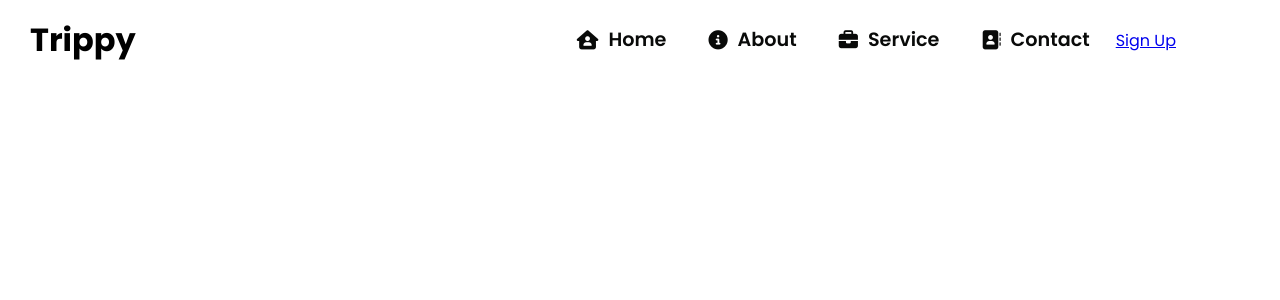
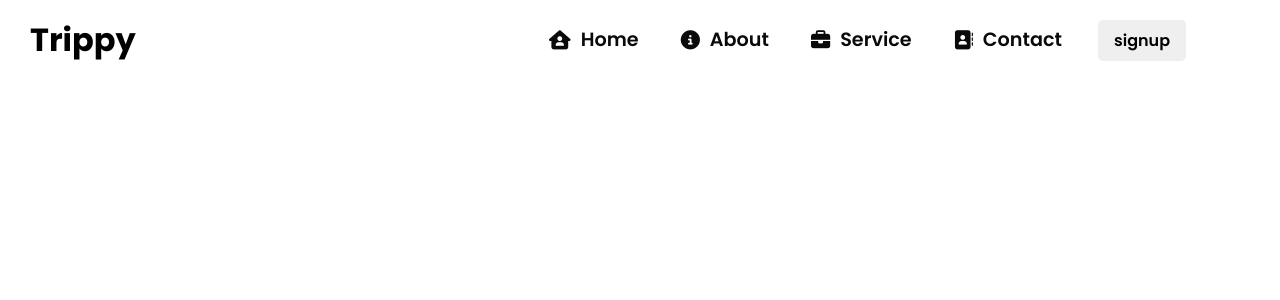
Before and after one commit to osumare4199/26may2024, a React (Create React App) app: page / in a window 1280 px wide. Shown: the top 300 px of the page. Built offline with nearby package versions, Linux system fonts and the light colour scheme.

Commit message:
Update Navbar.js and NavbarStyles.css

```diff
--- a/src/components/Navbar.js
+++ b/src/components/Navbar.js
@@ -22,6 +22,7 @@
             )
 
           })}
+          <button>signup</button>
 
         </ul>
       </nav>
--- a/src/components/NavbarStyles.css
+++ b/src/components/NavbarStyles.css
@@ -44,3 +44,21 @@
     border-radius: 4px;
     transition: all o.2s ease-in-out;
 }
+
+.nav-links-mobile{
+    display:none
+}
+button{
+    padding: 0.5rem 1rem;
+    white-space: nowrap;
+    border-radius: 0.3rem;
+    font-size: 1rem;
+    font-weight: 600;
+    border: none;
+    cursor: pointer;
+    transition: 0.23s ease-in-out;
+}
+button:hover{
+    background-color: black;
+    color: white;
+}
```
